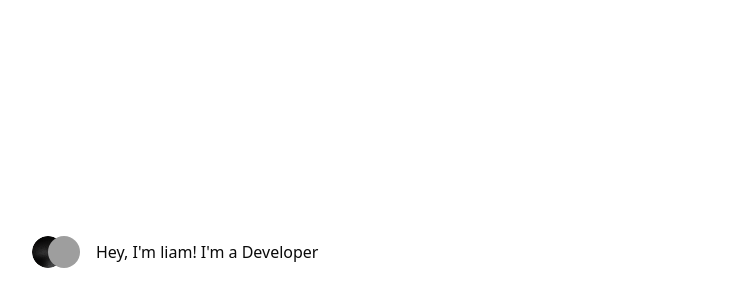
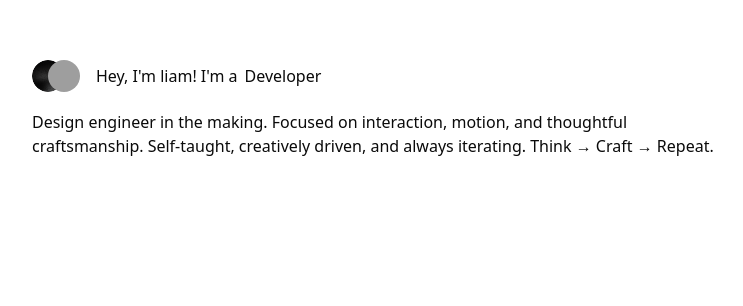
Before and after one commit to simplyyliam/my-portfolio, a React (Vite) app: page / in a window 1280 px wide. Shown: the part 148-454 px from the top of the page, without its empty margins (258-1001 px from the left). Built offline with nearby package versions, Linux system fonts and the light colour scheme; grey boxes are pictures that could not be loaded.

Commit message:
✨ feat(Home): implement useTextLoop hook
- loop through texts with motion library

```diff
--- /dev/null
+++ b/src/hooks/index.ts
@@ -0,0 +1 @@
+export { useTextLoop } from "./useTextLoop"
--- /dev/null
+++ b/src/hooks/useTextLoop.tsx
@@ -0,0 +1,14 @@
+import { useEffect, useState } from "react";
+
+
+export const useTextLoop = (texts: string[], delay = 2000) => {
+  const [idx, setIdx] = useState(0);
+  useEffect(() => {
+    const interval = setInterval(() => {
+      setIdx((i) => (i + 1) % texts.length);
+    }, delay);
+
+    return () => clearInterval(interval);
+  }, [delay, texts.length]);
+  return texts[idx];
+};
--- a/src/ui/components/header.tsx
+++ b/src/ui/components/header.tsx
@@ -1,10 +1,14 @@
 import { Profiles } from "./profiles";
+import { RotatingText } from "./rotating-text";
 
 export const Header = () => {
   return (
     <div className="flex items-center gap-4">
       <Profiles />
-      Hey, I&apos;m liam! I&apos;m a Developer
+      <div className="flex items-center justify-center gap-1.75">
+        <h1>Hey, I&apos;m liam! I&apos;m a</h1>
+        <RotatingText/>
+      </div>
     </div>
   );
 };
--- a/src/ui/components/profiles.tsx
+++ b/src/ui/components/profiles.tsx
@@ -1,7 +1,7 @@
 import { Avatar, AvatarFallback, AvatarImage } from "@/components/ui/avatar";
 import { motion } from "motion/react";
 
-export const Profiles = () => {
+export function Profiles ()  {
   const swap = {
     initial: (dir: number) => ({
       x: 0,
--- /dev/null
+++ b/src/ui/components/rotating-text.tsx
@@ -0,0 +1,22 @@
+import { useTextLoop } from "@/hooks";
+import { AnimatePresence, motion } from "motion/react";
+export function RotatingText() {
+
+  const interest = useTextLoop(['Developer', 'Designer'])
+
+  return (
+    <div className="flex items-center w-40 h-12 overflow-hidden">
+      <AnimatePresence mode="wait">
+        <motion.span
+          key={interest}
+          initial={{ y: 12, opacity: 0, filter: "blur(4px)" }}
+          animate={{ y: 0, opacity: 1, filter: "blur(0px)" }}
+          exit={{ y: -13, opacity: 0, filter: "blur(4px)" }}
+          transition={{ duration: 0.45, ease: "easeOut" }}
+        >
+          {interest}
+        </motion.span>
+      </AnimatePresence>
+    </div>
+  );
+}
--- a/src/ui/index.ts
+++ b/src/ui/index.ts
@@ -2,3 +2,4 @@ export { ThemeProvider } from "./components/theme-provider"
 export { Wrapper } from "./components/wrapper"
 export { Header } from "./components/header"
 export { Profiles } from "./components/profiles"
+export { RotatingText } from "./components/rotating-text"
--- a/src/views/home/home.tsx
+++ b/src/views/home/home.tsx
@@ -4,8 +4,9 @@ import { Header, Wrapper } from "../../ui";
 export default function Home() {
   return (
     <Wrapper>
-       <div className="flex h-100 w-full">
+       <div className="flex flex-col h-100 w-full  gap-2.5">
         <Header/>
+        <p>Design engineer in the making. Focused on interaction, motion, and thoughtful craftsmanship. Self-taught, creatively driven, and always iterating. Think → Craft → Repeat.</p>
        </div>
     </Wrapper>
   );
```
